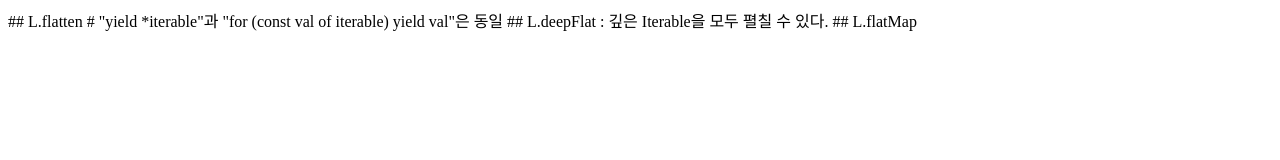
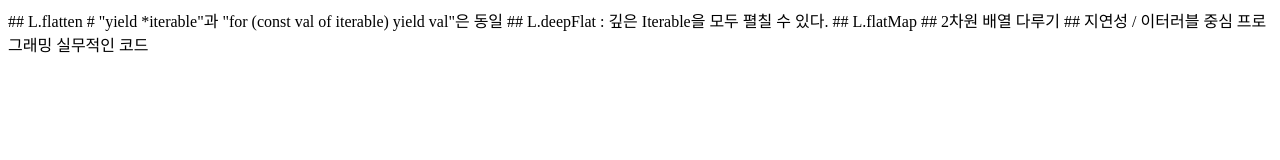
Before and after one commit to Park-min-hyoung/FP_Study, a plain HTML site: page 08. 지연성 2/2/index.html in a window 1280 px wide. Drawn offline with Linux system fonts and the light colour scheme.

Commit message:
08. 지연성 2(2)

```diff
--- a/08. 지연성 2/2/index.html
+++ b/08. 지연성 2/2/index.html
@@ -125,4 +125,89 @@
       )
     )
   );
+  console.clear();
 </script>
+
+## 2차원 배열 다루기
+
+<script>
+  const arr = [
+    [1, 2],
+    [3, 4, 5],
+    [6, 7, 8],
+    [9, 10],
+  ];
+
+  /**
+   * 1. 평탄화를한다.
+   * 2. 홀수만 뽑아낸다.
+   * 3. 각 수를 제곱한다.
+   * 4. 숫자 4개만 뽑아낸다.
+   * 5. 모든 숫자를 더한다.
+   */
+  go(
+    arr,
+    L.flatten,
+    L.filter((a) => a % 2),
+    L.map((a) => a * a),
+    take(4),
+    reduce(add),
+    log
+  );
+</script>
+
+## 지연성 / 이터러블 중심 프로그래밍 실무적인 코드
+
+<script>
+  var users = [
+    {
+      name: "a",
+      age: 21,
+      family: [
+        { name: "a1", age: 53 },
+        { name: "a2", age: 47 },
+        { name: "a3", age: 16 },
+        { name: "a4", age: 15 },
+      ],
+    },
+    {
+      name: "b",
+      age: 24,
+      family: [
+        { name: "b1", age: 58 },
+        { name: "b2", age: 51 },
+        { name: "b3", age: 19 },
+        { name: "b4", age: 22 },
+      ],
+    },
+    {
+      name: "c",
+      age: 31,
+      family: [
+        { name: "c1", age: 64 },
+        { name: "c2", age: 62 },
+      ],
+    },
+    {
+      name: "d",
+      age: 20,
+      family: [
+        { name: "d1", age: 42 },
+        { name: "d2", age: 42 },
+        { name: "d3", age: 11 },
+        { name: "d4", age: 7 },
+      ],
+    },
+  ];
+
+  // 가족 중에 나이가 20살보다 많은 4명의 나이 합 구하기
+  go(
+    users,
+    L.flatMap((u) => u.family),
+    L.filter((u) => u.age > 20),
+    L.map((u) => u.age),
+    take(4),
+    reduce(add),
+    log
+  );
+</script>
```
